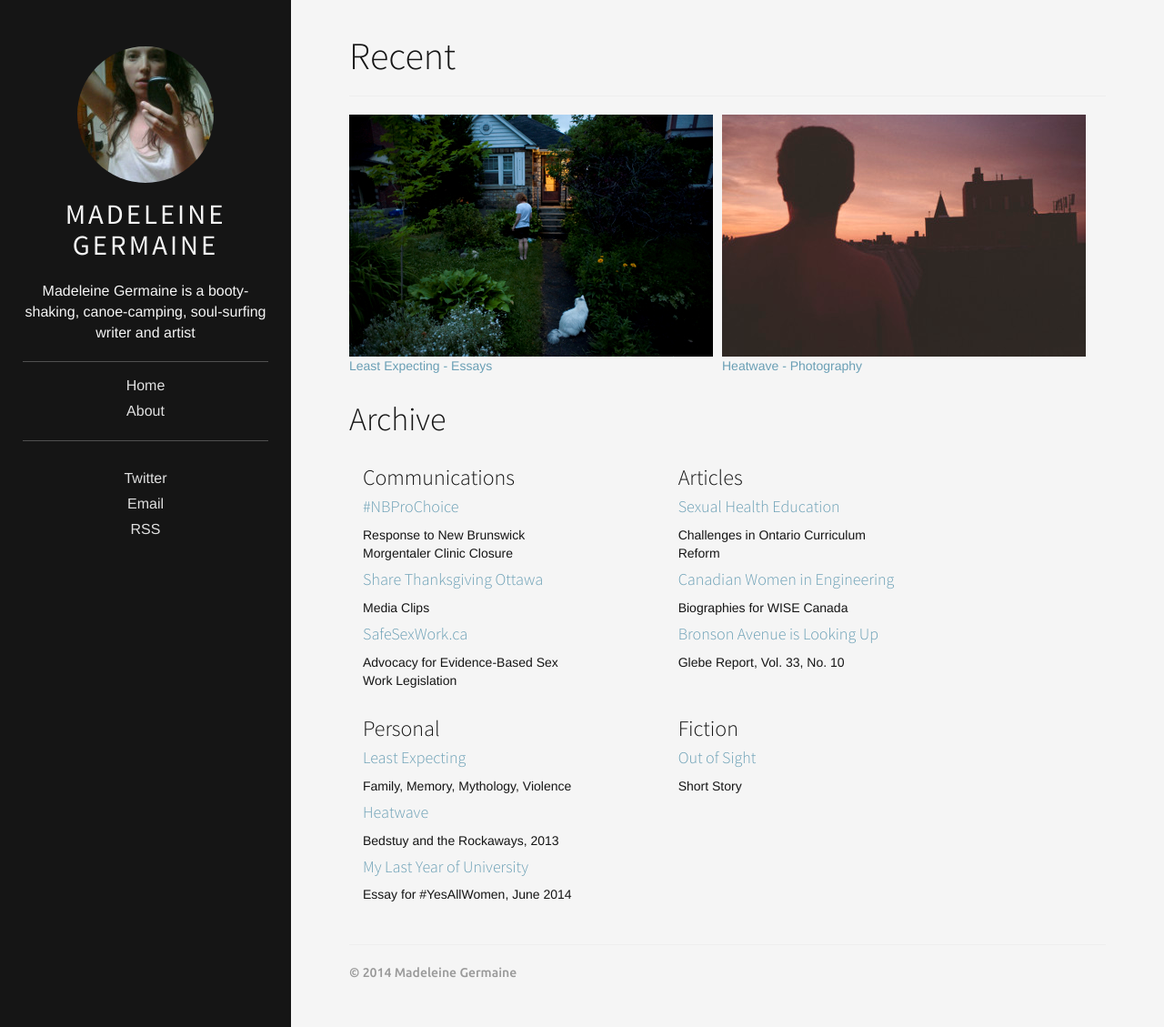
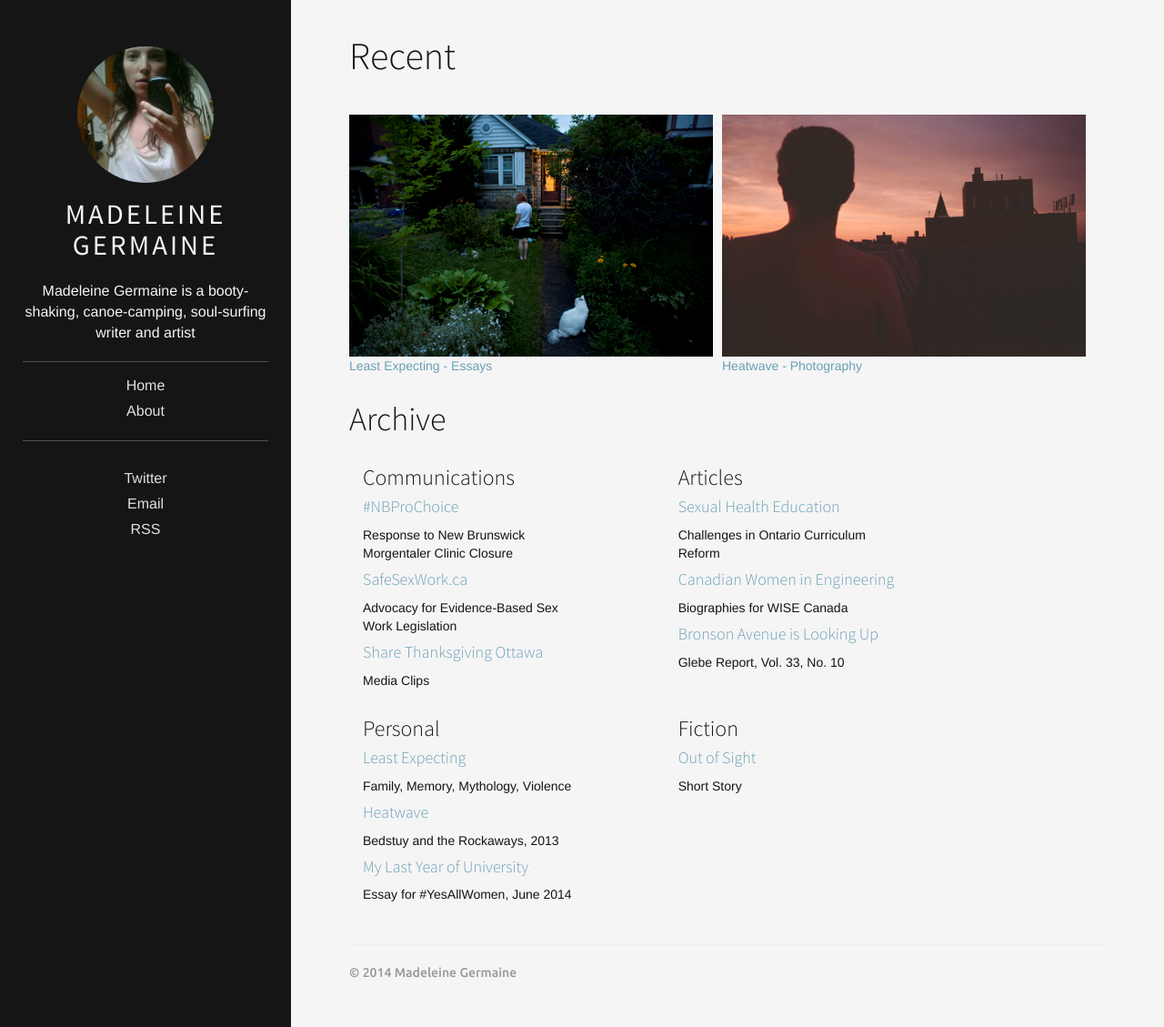
Before and after one commit to madeleinegermaine/madeleinegermaine, a Jekyll site: the page built from index.html, in a window 1280 px wide and 1129 px high. Shown: the whole window at 91% size. Built offline with Jekyll 4.4.1, drawn with Linux system fonts in a browser that asks for light colours; the list of posts is cut into pages by our own code.

Commit message:
Updated index.html

```diff
--- a/index.html
+++ b/index.html
@@ -36,12 +36,12 @@ published: true
       	<p>Response to New Brunswick Morgentaler Clinic Closure</p>
       </li>
       <li>
+      	<h4><a href="http://safesexwork.ca">SafeSexWork.ca</a></h4>
+      	<p>Advocacy for Evidence-Based Sex Work Legislation</p>
+      </li>
+      <li>
       	<h4><a href="https://madeleinegermaine.github.io/activism/commission/2013/10/07/share-thanksgiving.html">Share Thanksgiving Ottawa</a></h4>
       	<p>Media Clips</p>
-      </li>
-      <li>
-      	<h4><a href="http://safesexwork.ca">SafeSexWork.ca</a></h4>
-      	<p>Advocacy for Evidence-Based Sex Work Legislation</p>
       </li>
     </ul>
   </div>
```
